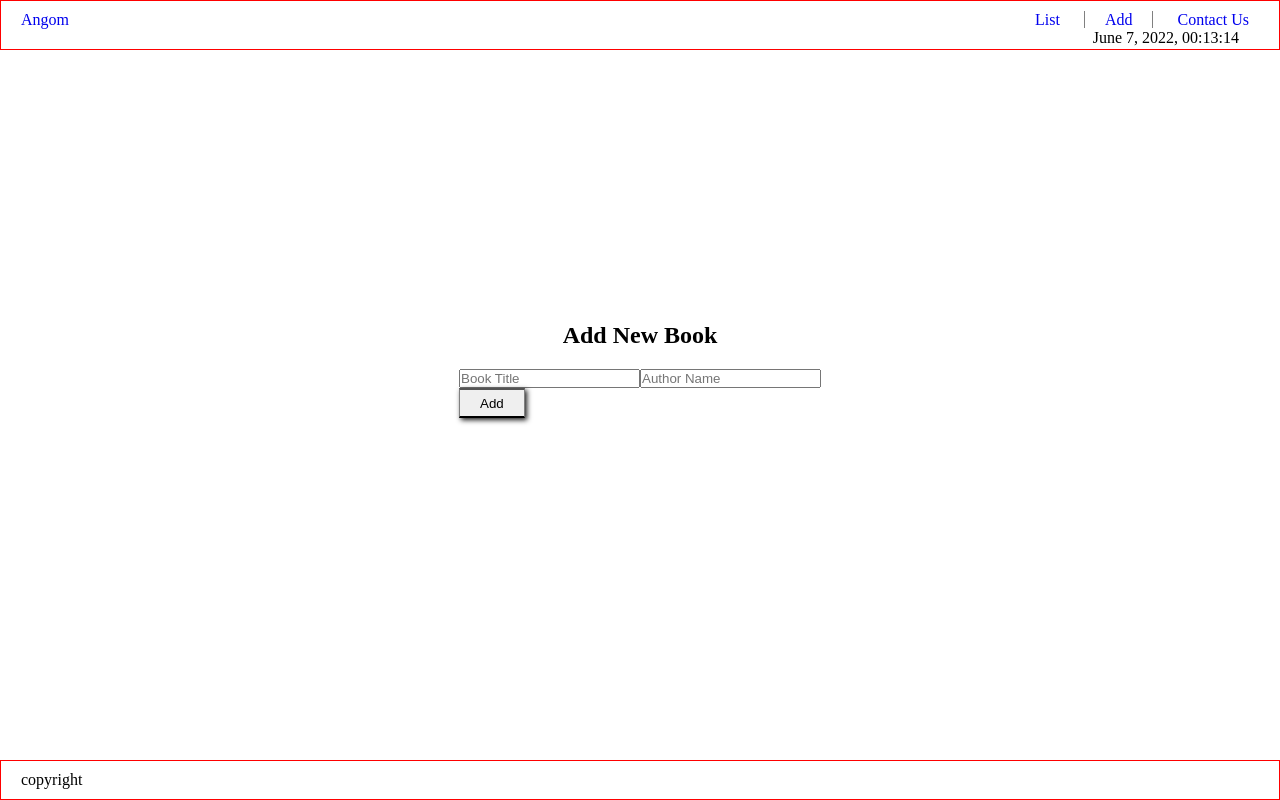
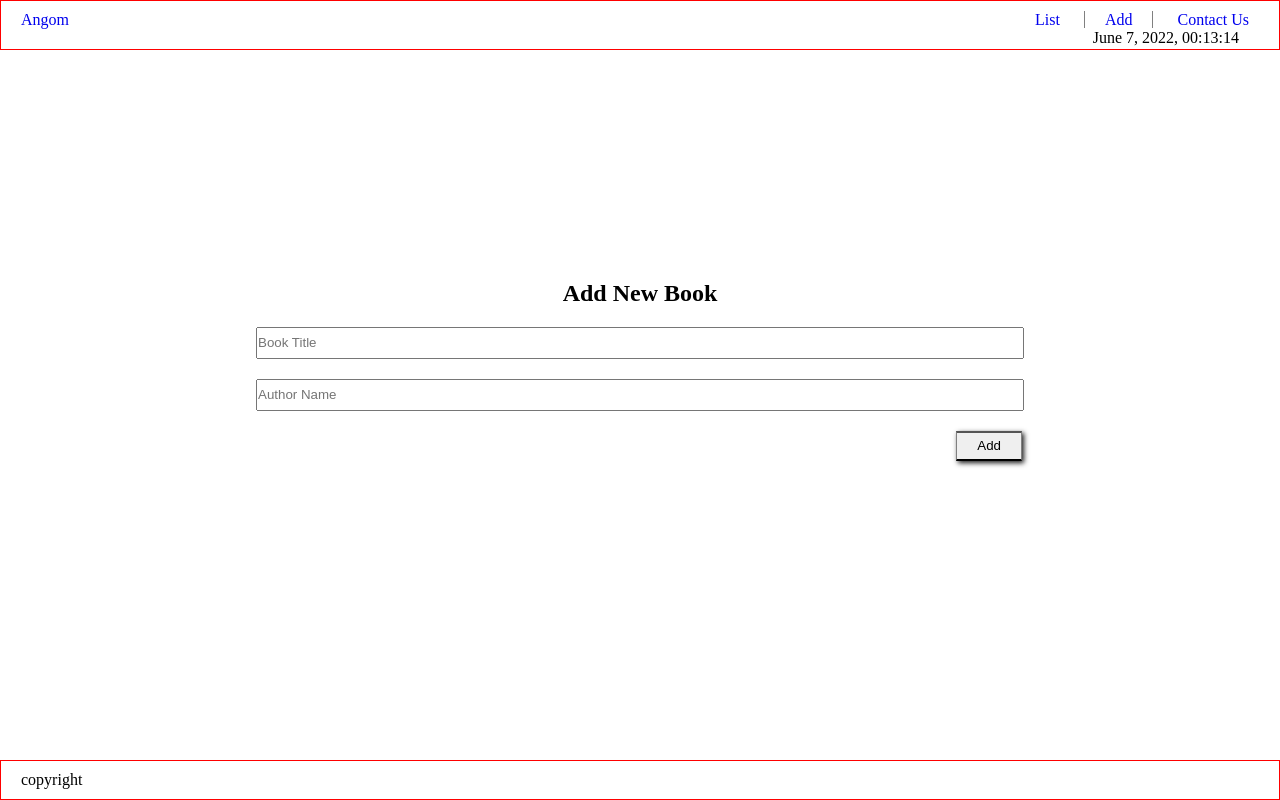
Before and after one commit to AngomRanjan/AwesomeBooks_ver2.0, a plain HTML site: page index.html in a window 1280 px wide. Both pictures are taken after a click on the link "Add". Drawn offline with Linux system fonts and the light colour scheme.

Commit message:
Create A Seperate Time Module

```diff
--- a/index.css
+++ b/index.css
@@ -47,14 +47,27 @@ footer { bottom: 0; }
   padding: 0 20px;
 }
 
-.section {
+.section,
+form {
   display: flex;
   flex-direction: column;
   justify-content: center;
   align-items: center;
   gap: 20px;
+}
+
+.section {
   width: 100vw;
   height: calc(100vh - 60px);
+}
+
+form {
+  width: 60%;
+}
+
+.input-text {
+  width: 100%;
+  height: 32px;
 }
 
 button {
--- a/index.js
+++ b/index.js
@@ -1,16 +1,8 @@
 import displayList from './modules/abs_booklist.js';
-import { DateTime } from './modules/luxon.js';
+import showTime from './modules/abs_time.js';
 import add from './modules/abs_add.js';
 
-function startTime() {
-  const newDateTime = `${DateTime.now().toLocaleString(DateTime.DATE_FULL)}, ${DateTime.now().toLocaleString(DateTime.TIME_24_WITH_SECONDS)}`;
-  const time = document.getElementById('time');
-  time.textContent = newDateTime;
-  setTimeout(() => {
-    startTime();
-  }, 500);
-}
-startTime();
+showTime();
 displayList();
 const reset = () => {
   document.getElementById('content').innerHTML = '';
--- a/modules/abs_add.js
+++ b/modules/abs_add.js
@@ -19,8 +19,6 @@ const add = () => {
   textTitle.placeholder = 'Book Title';
   textTitle.required = true;
 
-  const br = document.createElement('br');
-
   const textAuthor = document.createElement('input');
   textAuthor.type = 'text';
   textAuthor.id = 'author';
@@ -34,7 +32,7 @@ const add = () => {
   button.className = 'add';
   button.textContent = 'Add';
 
-  form.append(textTitle, br, textAuthor, br, button);
+  form.append(textTitle, textAuthor, button);
 
   const content = document.getElementById('content');
   const heading = document.createElement('h1');
--- /dev/null
+++ b/modules/abs_time.js
@@ -0,0 +1,12 @@
+import { DateTime } from './luxon.js';
+
+function showTime() {
+  const newDateTime = `${DateTime.now().toLocaleString(DateTime.DATE_FULL)}, ${DateTime.now().toLocaleString(DateTime.TIME_24_WITH_SECONDS)}`;
+  const time = document.getElementById('time');
+  time.textContent = newDateTime;
+  setTimeout(() => {
+    showTime();
+  }, 500);
+}
+
+export default showTime;
```
